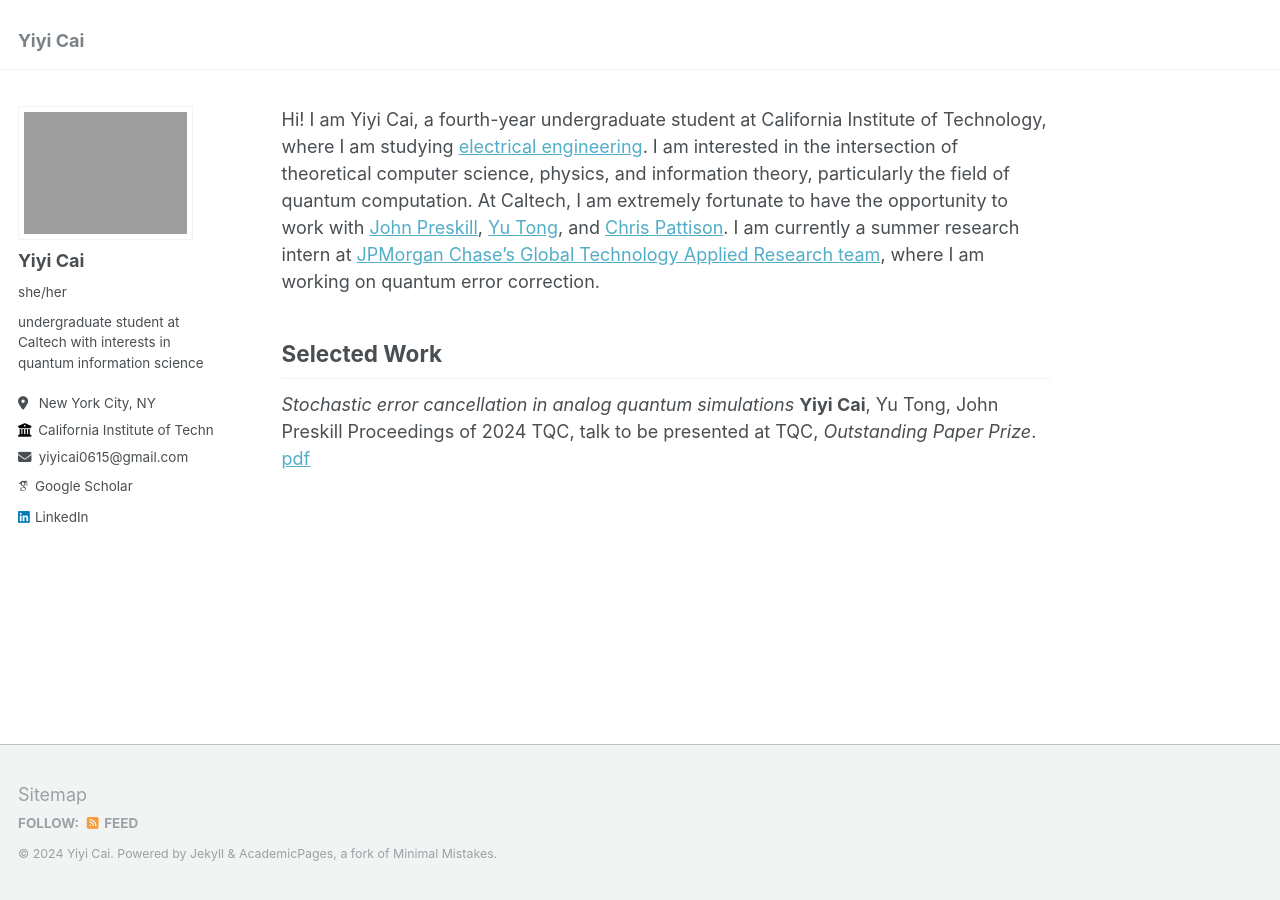
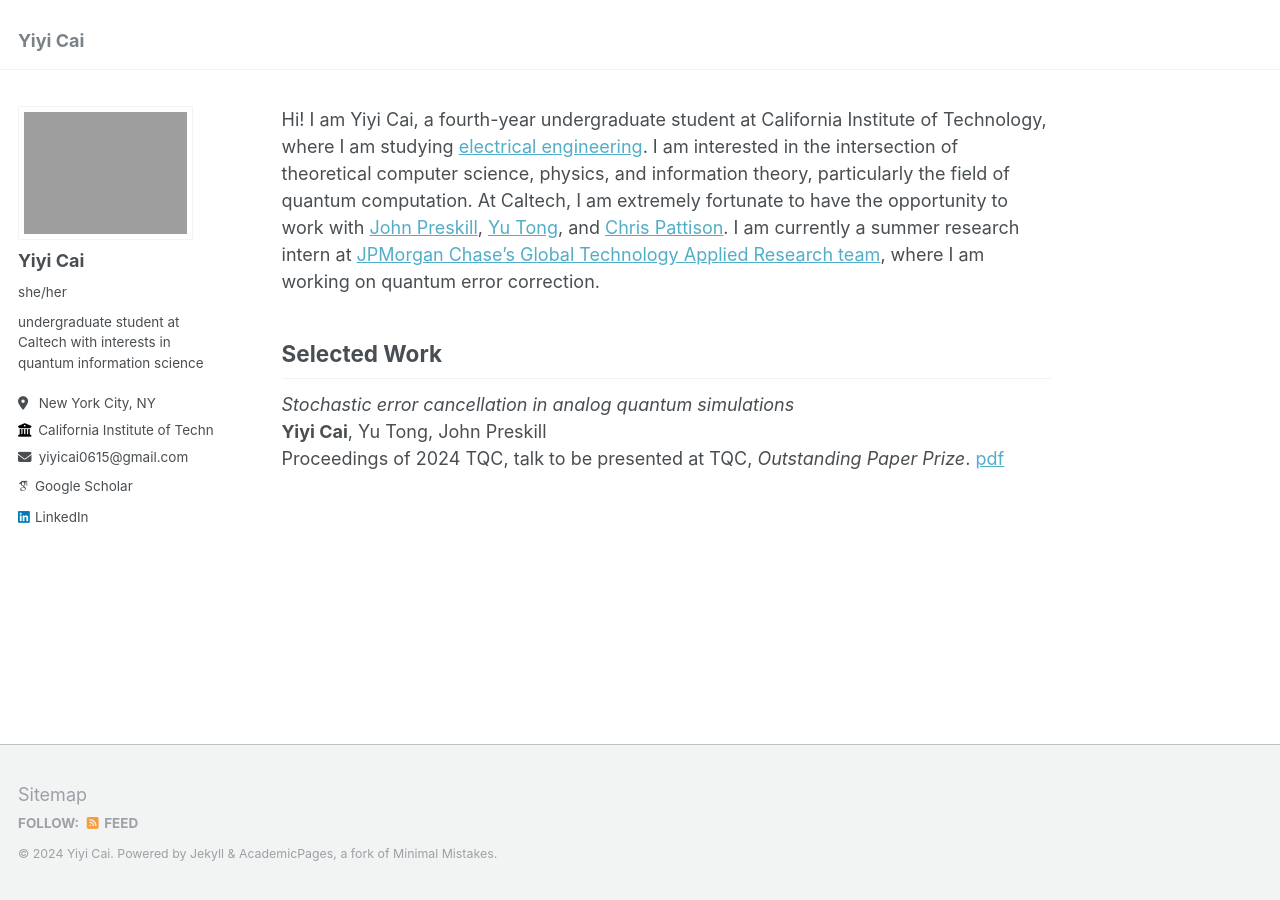
Before and after one commit to Yiyi-Cai/yiyi-cai.github.io, a Jekyll site: the page built from _pages/about.md, in a window 1280 px wide. Built offline with Jekyll 4.4.1, drawn with Linux system fonts in a browser that asks for light colours; some web fonts are replaced.

```diff
--- a/_pages/about.md
+++ b/_pages/about.md
@@ -11,6 +11,6 @@ Hi! I am Yiyi Cai, a fourth-year undergraduate student at California Institute o
 
 Selected Work
 ----------
-*Stochastic error cancellation in analog quantum simulations*
-**Yiyi Cai**, Yu Tong, John Preskill
+*Stochastic error cancellation in analog quantum simulations*\\
+**Yiyi Cai**, Yu Tong, John Preskill\\
 Proceedings of 2024 TQC, talk to be presented at TQC, *Outstanding Paper Prize*. [pdf](https://arxiv.org/abs/2311.14818)
```
